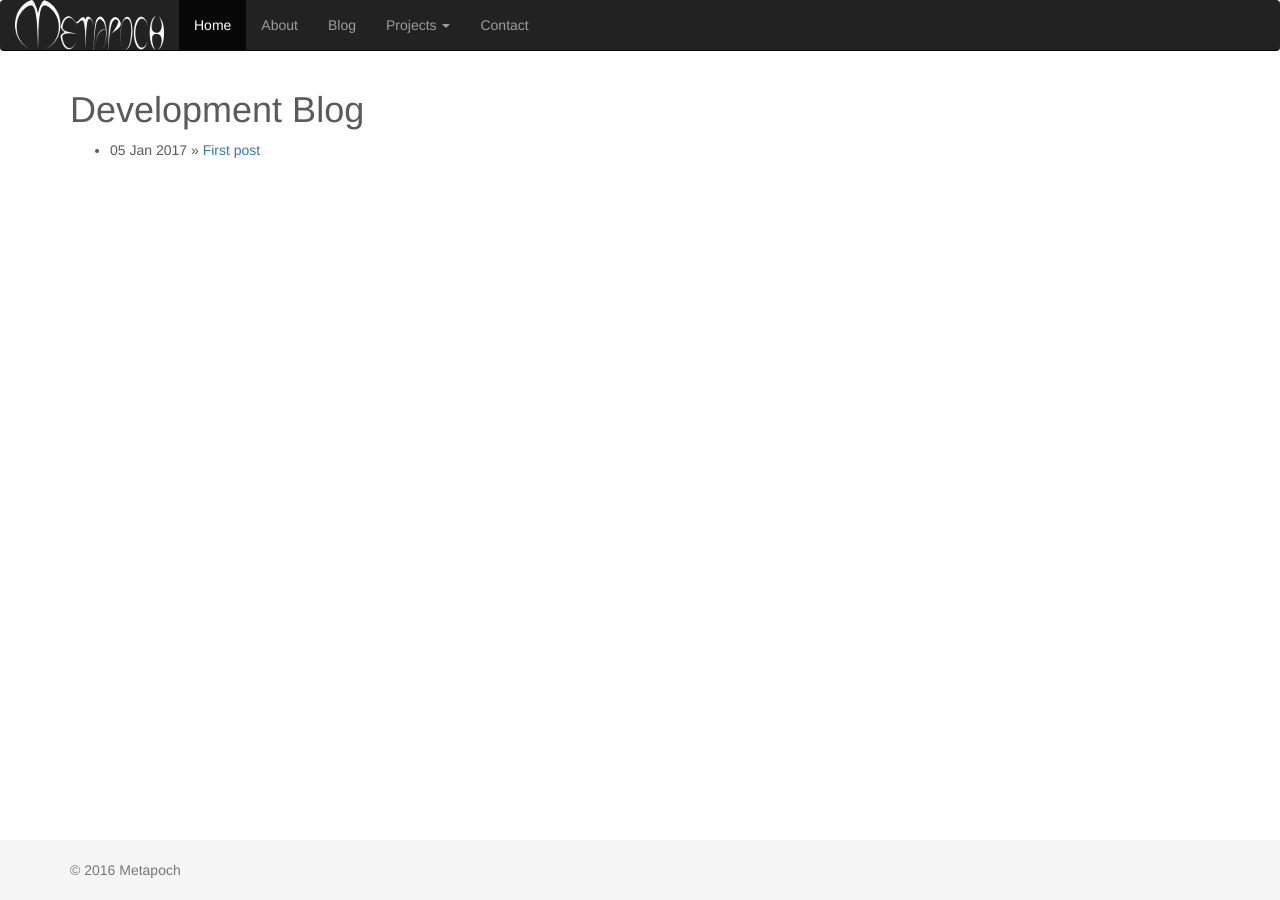
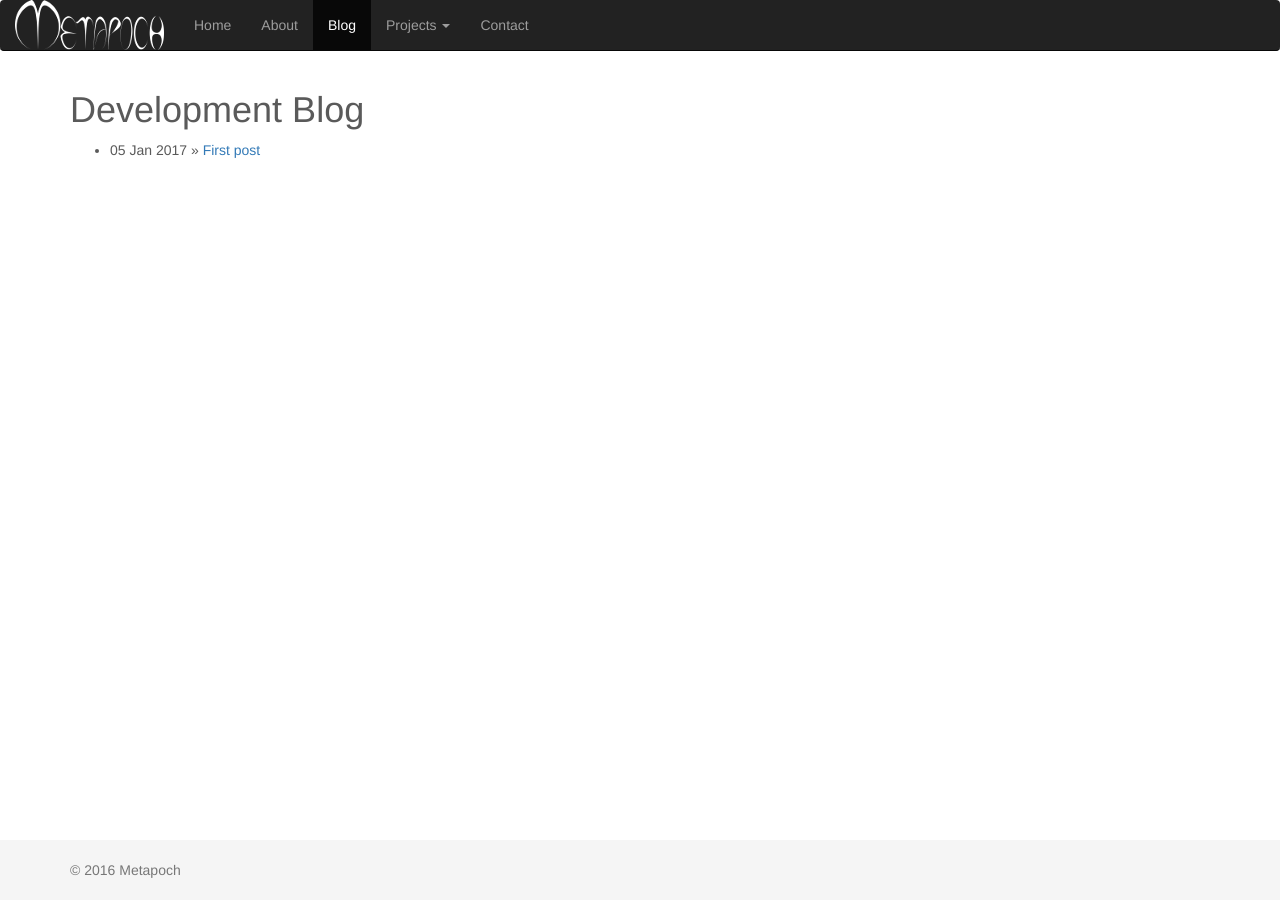
Before and after one commit to metapoch/metapoch.github.io, a Jekyll site: the page built from blog/index.html, in a window 1280 px wide. Built offline with Jekyll 4.4.1, drawn with Linux system fonts in a browser that asks for light colours.

Commit message:
nav active

```diff
--- a/_layouts/default.html
+++ b/_layouts/default.html
@@ -33,9 +33,9 @@
               </div>
               <div id="navbar" class="navbar-collapse collapse">
                 <ul class="nav navbar-nav">
-                  <li class="active"><a href="#">Home</a></li>
-                  <li><a href="#about">About</a></li>
-                  <li><a href="/blog/">Blog</a></li>
+                  <li {% if page.url == "/" %}class="active"{% endif %}><a href="/">Home</a></li>
+                  <li><a href="/#about">About</a></li>
+                  <li {% if page.url contains "/blog" %}class="active"{% endif %}><a href="/blog/">Blog</a></li>
                   <li class="dropdown">
                     <a href="#" class="dropdown-toggle" data-toggle="dropdown" role="button" aria-haspopup="true" aria-expanded="false">Projects <span class="caret"></span></a>
                     <ul class="dropdown-menu">
@@ -48,7 +48,7 @@
                       <li><a href="#">One more separated link</a></li>
                     </ul>
                   </li>
-                  <li><a href="#contact">Contact</a></li>
+                  <li {% if page.url == "/#contact" %}class="active"{% endif %}><a href="#contact">Contact</a></li>
                 </ul>
               </div>
             </div>
```
